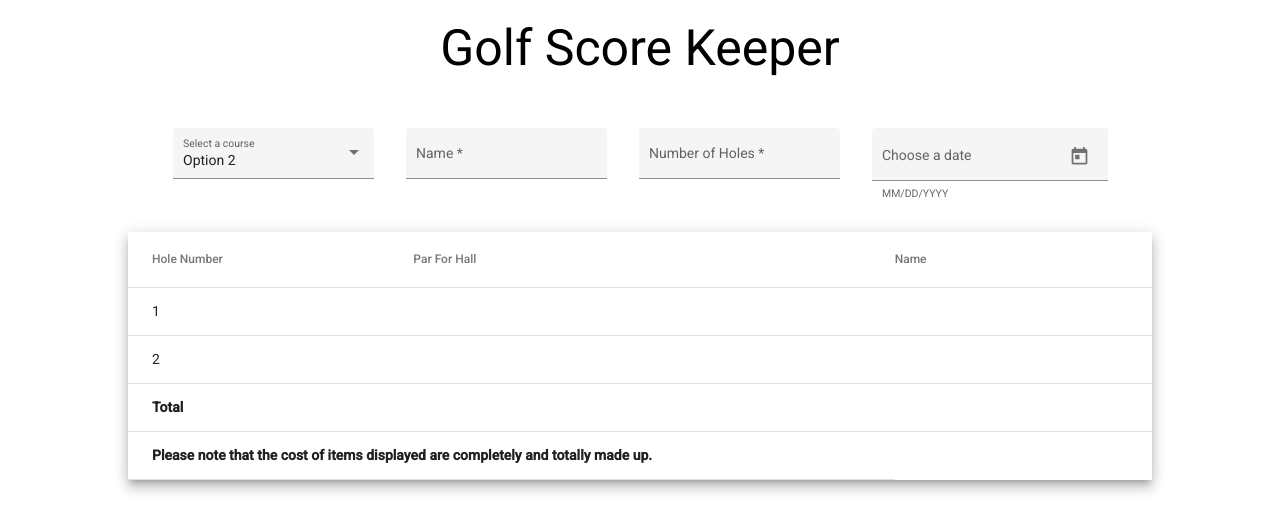
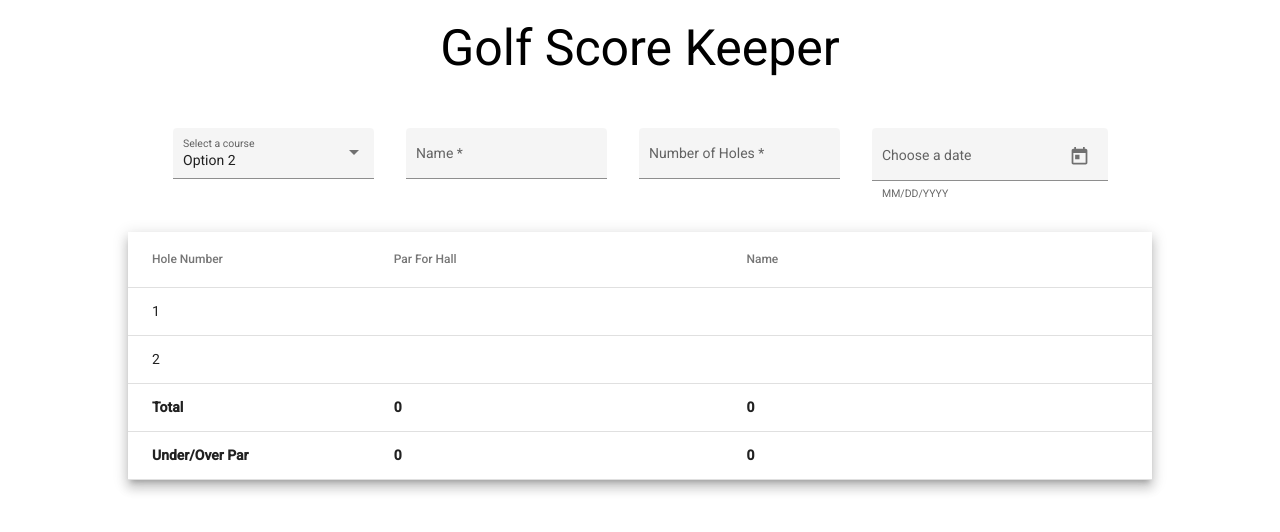
Before and after one commit to m2mt-l/Golf_Score_Keeper, an Angular app: page / in a window 1280 px wide. Shown: the top 532 px of the page. Built offline with nearby package versions, Linux system fonts and the light colour scheme.

Commit message:
feat: add input and total numbers binding

```diff
--- a/src/app/grid/grid.component.html
+++ b/src/app/grid/grid.component.html
@@ -12,30 +12,42 @@
     <ng-container matColumnDef="parForHall">
         <th mat-header-cell *matHeaderCellDef> Par For Hall </th>
         <td mat-cell *matCellDef="let score">
-            <input matInput type="number" min="1">
+            <input matInput type="number" min="1" #parForHall (keyup)="onKeyParForHall(score.position, parForHall.value)">
         </td>
-        <td mat-footer-cell *matFooterCellDef> </td>
+        <td mat-footer-cell *matFooterCellDef>{{sumParForHall()}}</td>
     </ng-container>
 
     <!-- Name Column -->
     <ng-container matColumnDef="name">
         <th mat-header-cell *matHeaderCellDef> Name </th>
         <td mat-cell *matCellDef="let score">
-            <input matInput type="number" min="1">
+            <input matInput type="number" min="1" #parForPlayer (keyup)="onKeyParForPlayer(score.position, parForPlayer.value)">
         </td>
-        <td mat-footer-cell *matFooterCellDef>  </td>
+        <td mat-footer-cell *matFooterCellDef>{{sumParForPlayer()}}</td>
 
     </ng-container>
 
-    <ng-container matColumnDef="disclaimer">
-        <td mat-footer-cell *matFooterCellDef colspan="2">
-            Please note that the cost of items displayed are completely and totally made up.
+    <ng-container matColumnDef="underOverPar">
+        <td mat-footer-cell *matFooterCellDef>
+            Under/Over Par
+        </td>
+    </ng-container>
+
+    <ng-container matColumnDef="totalPar">
+        <td mat-footer-cell *matFooterCellDef>
+            0
+        </td>
+    </ng-container>
+
+    <ng-container matColumnDef="totalStroke">
+        <td mat-footer-cell *matFooterCellDef>
+            {{parResult()}}
         </td>
     </ng-container>
 
     <tr mat-header-row *matHeaderRowDef="displayedColumns"></tr>
     <tr mat-row *matRowDef="let row; columns: displayedColumns;"></tr>
     <tr mat-footer-row *matFooterRowDef="displayedColumns"></tr>
-    <tr mat-footer-row *matFooterRowDef="['disclaimer']"></tr>
+    <tr mat-footer-row *matFooterRowDef="displayedTotalColumns"></tr>
 </table>
 </div>
--- a/src/app/grid/grid.component.ts
+++ b/src/app/grid/grid.component.ts
@@ -14,11 +14,47 @@ export class GridComponent implements OnInit {
     constructor() {}
 
     ngOnInit(): void {}
-
+    displayedTotalColumns: string[] = ['underOverPar', 'totalPar', 'totalStroke']
     displayedColumns: string[] = ['holeNumber', 'parForHall', 'name'];
+    totalParForPlayer: number = 0;
 
     scores: Score[] = [
         { position: 1, par: undefined, stroke: undefined },
         { position: 2, par: undefined, stroke: undefined },
     ];
+
+    onKeyParForHall(position: number, value: string): void {
+        this.scores[position - 1].par = Number(value);
+        console.table(this.scores);
+    }
+
+    onKeyParForPlayer(position: number, value: string): void {
+        this.scores[position - 1].stroke = Number(value);
+        console.table(this.scores);
+    }
+
+    sumParForHall(): number {
+        let totalParForHall: number = 0;
+        for (let score of this.scores) {
+            if(score.par != undefined) {
+                totalParForHall += score.par
+            }
+        }
+        return totalParForHall;
+    }
+
+    sumParForPlayer(): number {
+        let totalParForPlayer: number = 0;
+        for (let score of this.scores) {
+            if(score.stroke != undefined) {
+                totalParForPlayer += score.stroke
+            }
+        }
+        return totalParForPlayer;
+    }
+
+    parResult(): number {
+        return this.sumParForHall() - this.sumParForPlayer();
+    }
+
 }
```
